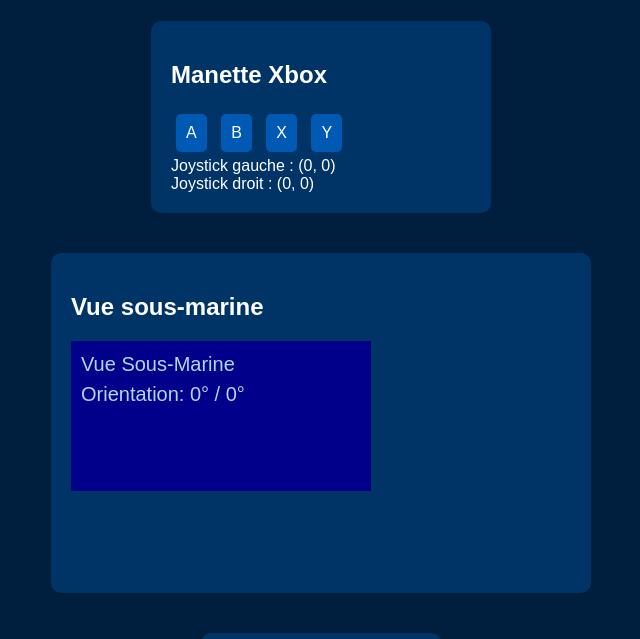
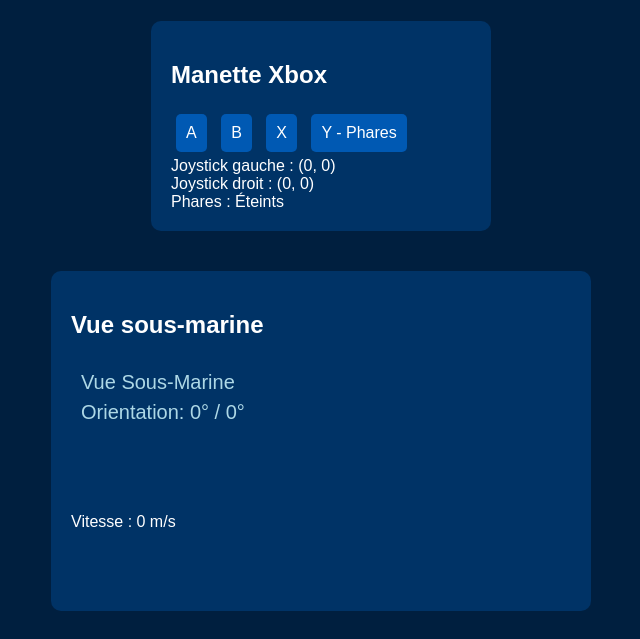
Before and after one commit to mateorey22/submarine-controll, a plain HTML site: page index.html in a window 1280 px wide. Shown: the part 87-726 px from the top of the page, without its empty margins (319-959 px from the left). Drawn offline with Linux system fonts and the light colour scheme.

Commit message:
Update index.html

```diff
--- a/index.html
+++ b/index.html
@@ -24,6 +24,7 @@
         #submarine3D { width: 200px; height: 200px; }
         .button { display: inline-block; padding: 10px; margin: 5px; background-color: #0059b3; border-radius: 5px; }
         #joystick-left, #joystick-right { width: 100px; height: 100px; background-color: #004080; border-radius: 50%; }
+        .arrow { color: cyan; font-size: 20px; margin: 5px; }
     </style>
 </head>
 <body>
@@ -36,11 +37,14 @@
             <div class="button">A</div>
             <div class="button">B</div>
             <div class="button">X</div>
-            <div class="button">Y</div>
+            <div class="button">Y - Phares</div>
         </div>
         <div>
             Joystick gauche : <span id="joystick-left-pos">(0, 0)</span><br>
             Joystick droit : <span id="joystick-right-pos">(0, 0)</span>
+        </div>
+        <div>
+            Phares : <span id="headlightStatus">Éteints</span>
         </div>
     </div>
 
@@ -48,6 +52,7 @@
     <div id="submarineView">
         <h2>Vue sous-marine</h2>
         <canvas id="submarineCanvas"></canvas>
+        <div id="speedInfo">Vitesse : <span id="speed">0</span> m/s</div>
     </div>
 
     <!-- Vue 3D simplifiée du sous-marin -->
@@ -61,17 +66,22 @@
         const orientationCanvas = document.getElementById('orientationCanvas');
         const joystickLeftPos = document.getElementById('joystick-left-pos');
         const joystickRightPos = document.getElementById('joystick-right-pos');
+        const headlightStatus = document.getElementById('headlightStatus');
+        const speedDisplay = document.getElementById('speed');
 
         let leftStick = { x: 0, y: 0 };
         let rightStick = { x: 0, y: 0 };
         let submarineRotation = { yaw: 0, pitch: 0 };
+        let headlightsOn = false;
+        let speed = 0;
 
-        // Simulation des joysticks
+        // Simulation des joysticks et du contrôle des phares
         document.addEventListener('keydown', (e) => {
             if (e.key === 'ArrowLeft') leftStick.x = -1;
             if (e.key === 'ArrowRight') leftStick.x = 1;
             if (e.key === 'ArrowUp') rightStick.y = -1;
             if (e.key === 'ArrowDown') rightStick.y = 1;
+            if (e.key === 'y') toggleHeadlights();
             updateJoysticks();
         });
         document.addEventListener('keyup', (e) => {
@@ -79,6 +89,12 @@
             if (['ArrowUp', 'ArrowDown'].includes(e.key)) rightStick.y = 0;
             updateJoysticks();
         });
+
+        function toggleHeadlights() {
+            headlightsOn = !headlightsOn;
+            headlightStatus.textContent = headlightsOn ? 'Allumés' : 'Éteints';
+            drawSubmarineView();
+        }
 
         function updateJoysticks() {
             joystickLeftPos.textContent = `(${leftStick.x}, ${leftStick.y})`;
@@ -89,6 +105,8 @@
         function updateSubmarineMovement() {
             submarineRotation.yaw += rightStick.x;
             submarineRotation.pitch += rightStick.y;
+            speed = Math.sqrt(leftStick.x ** 2 + leftStick.y ** 2) * 2; // Simulation de la vitesse en m/s
+            speedDisplay.textContent = speed.toFixed(1);
             drawOrientation();
             drawSubmarineView();
         }
@@ -107,12 +125,26 @@
         function drawSubmarineView() {
             const ctx = submarineCanvas.getContext('2d');
             ctx.clearRect(0, 0, submarineCanvas.width, submarineCanvas.height);
-            ctx.fillStyle = 'darkblue';
+            ctx.fillStyle = headlightsOn ? '#99ccff' : '#003366';
             ctx.fillRect(0, 0, submarineCanvas.width, submarineCanvas.height);
             ctx.fillStyle = 'lightblue';
             ctx.font = '20px Arial';
             ctx.fillText('Vue Sous-Marine', 10, 30);
             ctx.fillText(`Orientation: ${submarineRotation.yaw}° / ${submarineRotation.pitch}°`, 10, 60);
+            drawArrows(ctx);
+        }
+
+        function drawArrows(ctx) {
+            ctx.fillStyle = 'cyan';
+            const arrowSize = 10;
+            const centerX = submarineCanvas.width / 2;
+            const centerY = submarineCanvas.height / 2;
+
+            // Dessine les flèches de direction
+            if (leftStick.x < 0) ctx.fillText('⬅', centerX - 30, centerY);
+            if (leftStick.x > 0) ctx.fillText('➡', centerX + 30, centerY);
+            if (leftStick.y < 0) ctx.fillText('⬆', centerX, centerY - 30);
+            if (leftStick.y > 0) ctx.fillText('⬇', centerX, centerY + 30);
         }
 
         drawOrientation();
```
